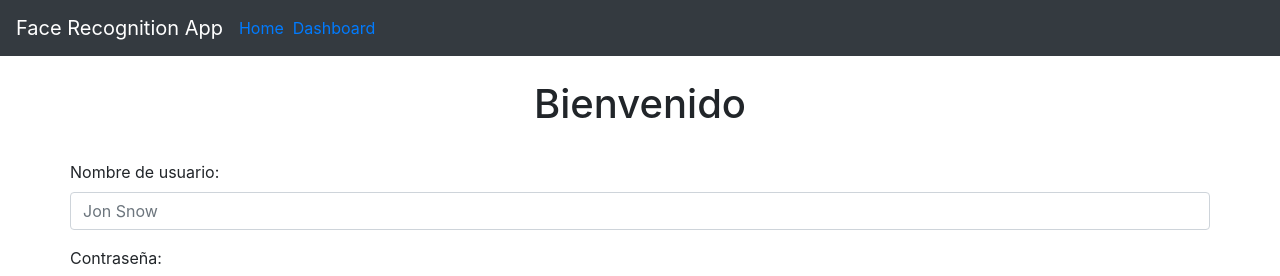
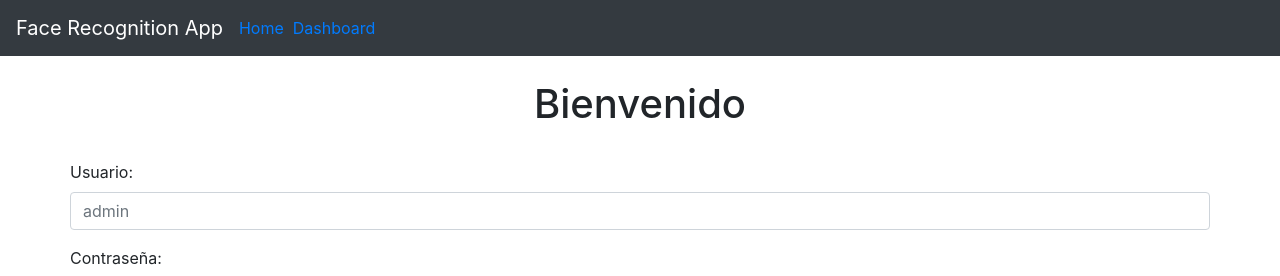
Before and after one commit to juanma77/mt-app, a React (Create React App) app: page / in a window 1280 px wide. Shown: the top 276 px of the page. Built offline with nearby package versions, Linux system fonts and the light colour scheme.

Commit message:
added required to form fields

```diff
--- a/src/pages/home.js
+++ b/src/pages/home.js
@@ -1,8 +1,9 @@
 import { useNavigate } from 'react-router-dom';
 
+// Function to validate user is using right credentials on login
 function validateForm( navigate ) {
 
-  let user = document.forms[ "loginForm" ][ "loginEmail" ].value;
+  let user = document.forms[ "loginForm" ][ "loginUser" ].value;
   let password = document.forms[ "loginForm" ][ "loginPassword" ].value;
 
   if( user && password === "admin"  ) {
@@ -12,6 +13,7 @@ function validateForm( navigate ) {
   } else {
 
     alert( "Please use the admininistrator credentials" );
+    return false;
 
   }
 
@@ -36,23 +38,21 @@ const Home = () => {
         <div className="form-group row">
 
           <br/>
-          <label htmlFor="inputEmail">Nombre de usuario:</label>
-          <input type="text" className="form-control" id="inputEmail" aria-describedby="emailHelp" placeholder="Jon Snow" name="loginEmail" />
+          <label htmlFor="inputUser">Usuario:</label>
+          <input type="text" className="form-control" id="inputUser" placeholder="admin" name="loginUser" required />
 
         </div>
 
         <div className="form-group row">
 
           <label htmlFor="inputPassword">Contraseña:</label>
-          <input type="password" className="form-control" id="inputPassword" placeholder="*****" name="loginPassword"/>
+          <input type="password" className="form-control" id="inputPassword" placeholder="*****" name="loginPassword" required/>
 
         </div>
 
         <button type="submit" className="btn btn-primary form-group row" onClick={ () => validateForm(navigate) } >Iniciar sesión</button>
 
       </form>
-
-
 
     </div>
 
```
